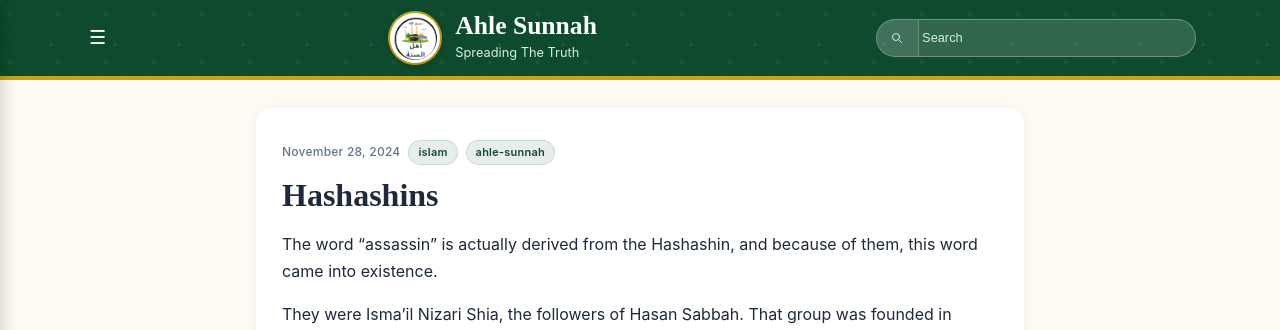
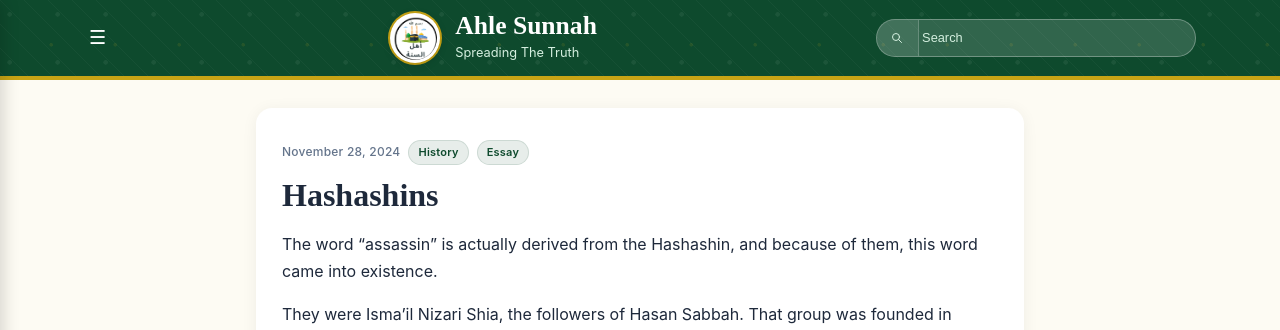
Before and after one commit to Fali17/ahlesunnah, a Jekyll site: the page built from _posts/2024-11-28-hashashins.md, in a window 1280 px wide and 900 px high. Shown: the top 330 px of the window. Built offline with Jekyll 4.4.1, drawn with Linux system fonts in a browser that asks for light colours.

Commit message:
Update 2024-11-28-hashashins.md

```diff
--- a/_posts/2024-11-28-hashashins.md
+++ b/_posts/2024-11-28-hashashins.md
@@ -2,7 +2,7 @@
 layout: post
 title: "Hashashins"
 date: 2024-11-28 22:19:00 +0000
-tags: [islam, ahle-sunnah]
+tags: [History,Essay]
 ---
 
 The word "assassin" is actually derived from the Hashashin, and because of them, this word came into existence.
```
